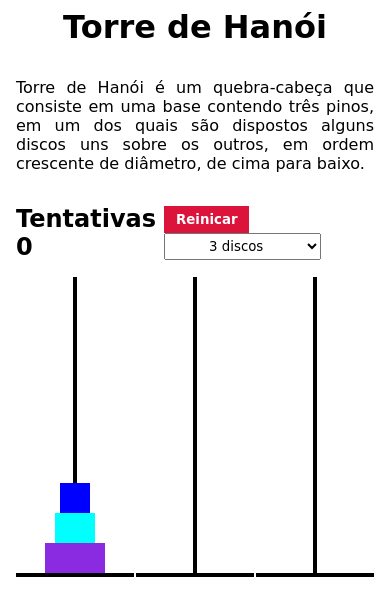
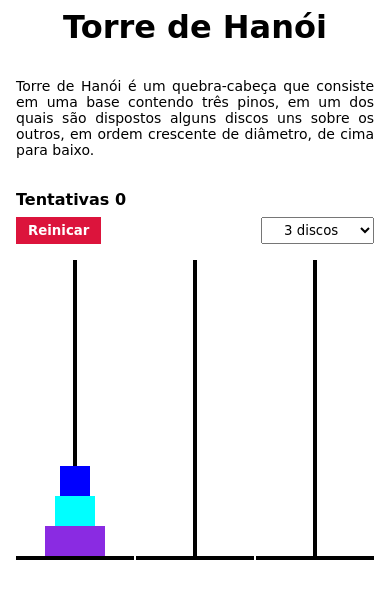
Before and after one commit to DioLps/hanoi, a plain HTML site: page index.html in a window 390 px wide. Drawn offline with Linux system fonts and the light colour scheme; a web font is replaced by a local one.

Commit message:
fix responsiveness

```diff
--- a/index.html
+++ b/index.html
@@ -1,6 +1,7 @@
 <!DOCTYPE html>
 <html>
   <head>
+    <meta name="viewport" content="width=device-width,initial-scale=1" />
     <link rel="preconnect" href="https://fonts.googleapis.com" />
     <link rel="preconnect" href="https://fonts.gstatic.com" crossorigin />
     <link
--- a/styles.css
+++ b/styles.css
@@ -23,6 +23,7 @@ header {
   display: flex;
   justify-content: space-between;
   align-items: center;
+  flex-wrap: wrap;
   column-gap: 8px;
   margin-bottom: 1rem;
 }
@@ -97,3 +98,25 @@ header {
   font-weight: bolder;
   cursor: pointer;
 }
+.disclaimer-mobile {
+  font-size: 12px;
+}
+
+@media only screen and (max-width: 768px) {
+  .game__description {
+    font-size: 14px;
+  }
+  header > h2 {
+    font-size: 16px;
+    flex: 0 0 100%;
+    margin-bottom: 8px;
+  }
+  header > div {
+    flex: 0 0 100%;
+    display: flex;
+    justify-content: space-between;
+  }
+  .discs {
+    padding: 4px 18px;
+  }
+}
```
